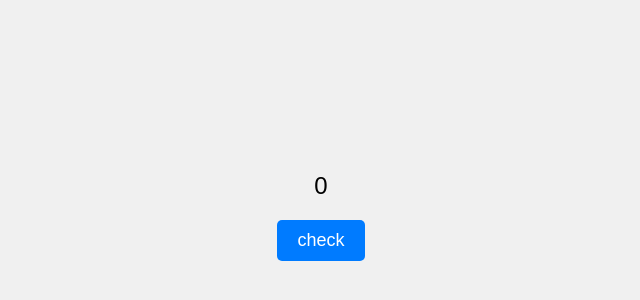
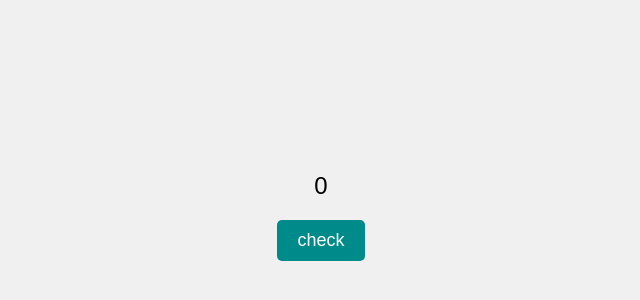
Before and after one commit to Muhammmad-Hassan/lodospin, a plain HTML site: page index.html in a window 1280 px wide. Shown: the part 184-484 px from the top of the page, without its empty margins (319-959 px from the left). Drawn offline with Linux system fonts and the light colour scheme.

Commit message:
some changing

```diff
--- a/style.css
+++ b/style.css
@@ -19,7 +19,7 @@ body {
 #btn {
     padding: 10px 20px;
     font-size: 18px;
-    background-color: #007bff;
+    background-color: darkcyan;
     color: #fff;
     border: none;
     border-radius: 5px;
@@ -27,7 +27,7 @@ body {
 }
 
 #btn:hover {
-    background-color: #0056b3;
+    background-color: #0099b7;
 }
 
 .diceimg{
```
